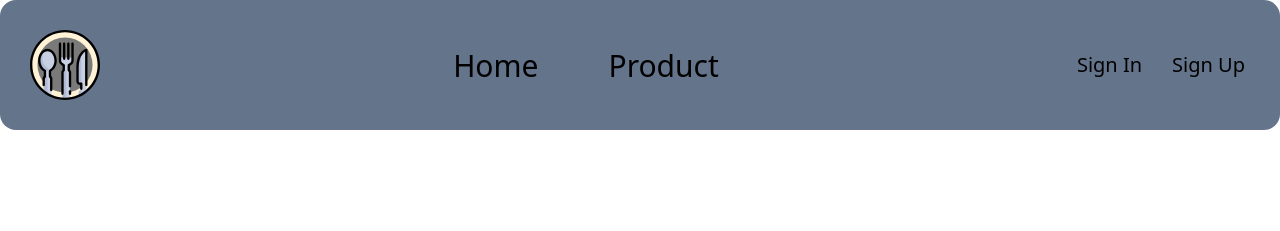
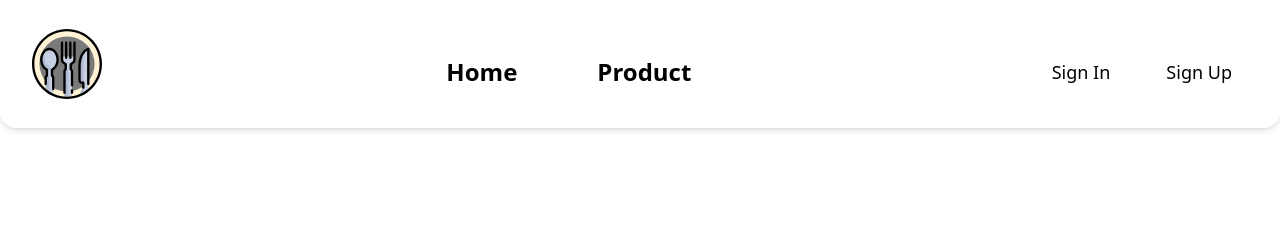
Before and after one commit to gaga-chituashvili/Final_Project_PY, a Django app: page /details/1/ in a window 1280 px wide. Shown: the top 231 px of the page. Run offline with Django 5.2, Linux system fonts and the light colour scheme; a user stored in the database is signed in; data comes from the database, SQL or seed files in the repository; both versions use the stored data as it was after the commit; some libraries are stand-ins or nearby versions.

Commit message:
change_header_style

```diff
--- a/templates/base.html
+++ b/templates/base.html
@@ -13,8 +13,10 @@
     {% tailwind_css %}
   </head>
   <body>
-    <header class="w-full flex justify-between items-center px-[30px] py-[30px] bg-slate-500 rounded-2xl">
-      <a href="/"><img class="w-[70px]" src="{% static 'images/restaurant.svg' %}" alt="Logo" /></a>
+    <header class="w-full flex justify-between items-center px-8 py-6 bg-slate-600 rounded-2xl shadow-md fixed z-20 top-0 left-50%">
+      <a href="/">
+        <img class="w-[70px] hover:scale-105 transition-transform duration-300" src="{% static 'images/restaurant.svg' %}" alt="Logo" />
+      </a>
       {% include "component/nav.html" %}
       {% include "component/log.html" %}
     </header>
--- a/templates/component/log.html
+++ b/templates/component/log.html
@@ -1,8 +1,8 @@
-<article class="flex gap-x-[20px]">
-    <span class="flex justify-center items-center text-[20px] border border-black p-[5px] rounded-2xl hover:bg-gray-300 transition-all">
-        <a href="/login/" class="text-black hover:text-white">Sign In</a>
+<article class="flex gap-x-6 mt-4">
+    <span class="flex items-center justify-center text-lg font-medium border border-black px-4 py-2 rounded-xl hover:bg-gray-700 hover:text-white transition duration-300 ease-in-out cursor-pointer">
+      <a href="/login/">Sign In</a>
     </span>
-    <span class="flex justify-center items-center text-[20px] border border-black p-[5px] rounded-2xl hover:bg-gray-300 transition-all">
-        <a href="/register/" class="text-black hover:text-white">Sign Up</a>
+    <span class="flex items-center justify-center text-lg font-medium border border-black px-4 py-2 rounded-xl hover:bg-gray-700 hover:text-white transition duration-300 ease-in-out cursor-pointer">
+      <a href="/register/">Sign Up</a>
     </span>
-</article>
+  </article>
--- a/templates/component/nav.html
+++ b/templates/component/nav.html
@@ -1,11 +1,15 @@
-<nav>
+<nav class="  py-4">
   {% if user.is_authenticated %}
-  <ul class="flex justify-center gap-x-[70px]">
-    <li class="text-[30px] hover:text-slate-100 transition-all hover:underline">
-      <a href="/">Home</a>
+  <ul class="flex justify-center gap-x-16 mt-4">
+    <li>
+      <a href="/" class="text-black text-2xl font-semibold hover:text-gray-700 transition duration-300 ease-in-out border-b-2 border-transparent hover:border-indigo-300 hover:shadow-lg px-2">
+        Home
+      </a>
     </li>
-    <li class="text-[30px] hover:text-slate-100 transition-all hover:underline">
-      <a href="/products/">Product</a>
+    <li>
+      <a href="/products/" class="text-black text-2xl font-semibold hover:text-gray-700 transition duration-300 ease-in-out border-b-2 border-transparent hover:border-indigo-300 hover:shadow-lg px-2">
+        Product
+      </a>
     </li>
   </ul>
   {% else %}
--- a/templates/details.html
+++ b/templates/details.html
@@ -1,6 +1,6 @@
 {% extends "base.html" %}
 {% block content %}
-  <section class="flex flex-col gap-8 p-[100px]">
+  <section class="flex flex-col gap-8 p-[100px] mt-36">
     <section class="flex  gap-x-[50px] border border-gray-300 p-10 rounded-xl shadow-lg ">
        <article class="flex flex-col gap-y-[30px]">
         <img class="w-full h-[800px]  object-cover rounded-lg" src="{{ product.thumbnil.url }}" alt="{{ product.name }}" />
--- a/templates/home.html
+++ b/templates/home.html
@@ -1,7 +1,7 @@
 {% extends "base.html" %}
 {% load static %}
 {% block content %}
-<section class="flex items-center justify-center overflow-hidden">
+<section class="flex items-center justify-center overflow-hidden mt-36">
     <article class="flex h-[999px] justify-center items-center relative p-[50px]">
         <img class="w-full h-full object-cover hidden transition-opacity duration-300 ease-linear rounded-2xl" src="{% static 'images/chicken.png' %}" alt="chicken" />
         <img class="w-full h-full object-cover hidden transition-opacity duration-300 ease-linear rounded-2xl" src="{% static 'images/chickensalad.png' %}" alt="chickensalad" />
--- a/templates/product.html
+++ b/templates/product.html
@@ -1,6 +1,6 @@
 {% extends "base.html" %}
  {% block content %}
- <section class="flex flex-col gap-y-[30px] mt-7">
+ <section class="flex flex-col gap-y-[30px] mt-36">
     <section class="flex justify-between">
       <article class="flex gap-x-[50px]">
         <h2 class="text-[30px] font-bold ml-[20px]">MENU</h2>
```
Also changed, not shown: db.sqlite3.
